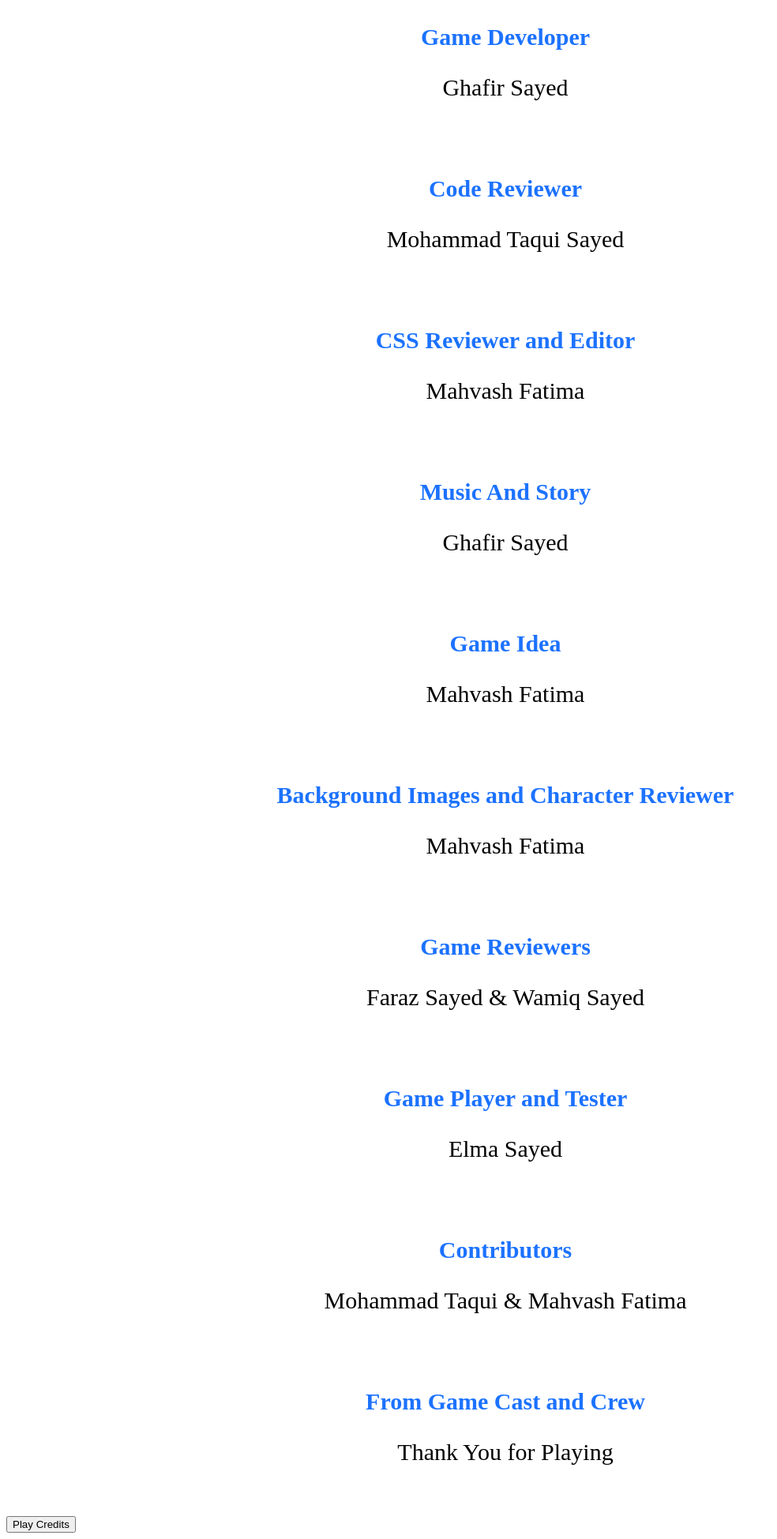
After one commit to imranhsayed/shooting-game, a PHP site: page /images/Practice.htm in a window 1280 px wide. The commit adds this page. Shown: the whole page at 79% size, without its empty margins (0-984 px from the left). Run offline with PHP 8.4, Linux system fonts and the light colour scheme.

Commit message:
added game credits

```diff
--- /dev/null
+++ b/images/Practice.htm
@@ -0,0 +1,39 @@
+<!DOCTYPE html>
+<!-- saved from url=(0036)http://localhost:8888/practice/prac/ -->
+<html lang="en"><head><meta http-equiv="Content-Type" content="text/html; charset=UTF-8">
+
+    <meta name="viewport" content="width=device-width, user-scalable=no, initial-scale=1.0, maximum-scale=1.0, minimum-scale=1.0">
+    <meta http-equiv="X-UA-Compatible" content="ie=edge">
+    <title>Practice</title>
+    <link rel="stylesheet" href="./Practice_files/style.css">
+</head>
+<body>
+<div class="game-credits">
+    <p><strong>Game Developer</strong></p>
+    <p>Ghafir Sayed</p><br>
+    <p><strong>Code Reviewer</strong></p>
+    <p>Mohammad Taqui Sayed</p><br>
+    <p><strong>CSS Reviewer and Editor</strong></p>
+    <p>Mahvash Fatima</p><br>
+    <p><strong>Music And Story</strong></p>
+    <p>Ghafir Sayed</p><br>
+    <p><strong>Game Idea</strong></p>
+    <p>Mahvash Fatima</p><br>
+    <p><strong>Background Images and Character Reviewer</strong></p>
+    <p>Mahvash Fatima</p><br>
+    <p><strong>Game Reviewers</strong></p>
+    <p>Faraz Sayed  &amp; Wamiq Sayed</p><br>
+    <p><strong>Game Player and Tester</strong></p>
+    <p>Elma Sayed</p><br>
+    <p><strong>Contributors</strong></p>
+    <p>Mohammad Taqui  &amp;  Mahvash Fatima</p><br>
+    <p><strong>From Game Cast and Crew</strong></p>
+    <p>Thank You for Playing</p><br>
+
+</div>
+<button>Play Credits</button>
+
+<script src="./Practice_files/javascript.js"></script>
+
+
+</body></html>
--- /dev/null
+++ b/images/Practice_files/javascript.js
@@ -0,0 +1,24 @@
+/**
+ * Created by ghafir on 29/05/17.
+ */
+
+
+
+var pBar = document.getElementById('p');
+var updateProgress = function(value) {
+    pBar.value = value;
+    pBar.getElementsByTagName('span')[0].innerHTML = Math.floor((100 / 70) * value);
+
+}
+
+updateProgress(20);
+
+var health = document.getElementById( "p" ),
+    button = document.querySelector( 'button' );
+
+button.addEventListener( 'click', killFunc );
+
+function killFunc() {
+
+    health.value -= 5;
+}
--- /dev/null
+++ b/images/Practice_files/style.css
@@ -0,0 +1,32 @@
+
+progress {
+    height: 15px;
+    border: 0px none;
+    background-color: grey;
+    color: red;
+}
+
+progress::-webkit-progress-bar {
+    background-color: grey;
+}
+progress::-webkit-progress-value {
+    background-color: green;
+}
+
+progress::-moz-progress-bar {
+    background-color: green;
+}
+
+progress:after {
+    content: attr(value)'%';
+}
+
+.game-credits{
+    text-align: center;
+    margin: 0 auto;
+    width: 800px;
+    font-size:30px;
+}
+strong{
+    color: #1c72ff;
+}
```
Also changed, not shown: index.php (+29 -0 lines), javascript.js (+39 -5 lines), style.css (+58 -0 lines).
